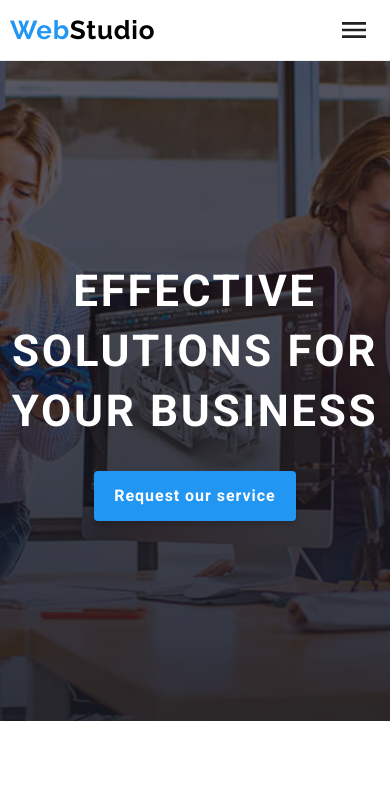
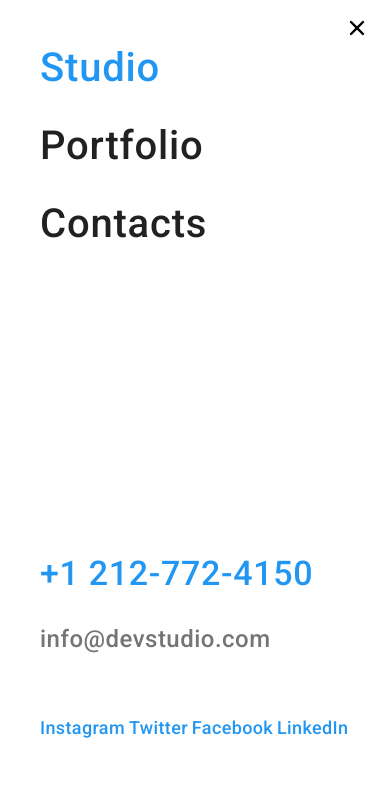
Before and after one commit to Tumoji/goit-markup-hw-08, a plain HTML site: page index.html in a window 390 px wide. Shown: the top 812 px of the page. Drawn offline with Linux system fonts and the light colour scheme.

Commit message:
added mobile menu js and style

```diff
--- a/css/styles.css
+++ b/css/styles.css
@@ -125,6 +125,98 @@ nav > ul > li > .menu {
   bottom: -32px;
   background: var(--link-color-hover);
   border-radius: 2px;
+}
+
+.js-menu-container {
+  display: none;
+}
+
+.js-menu-container.is-open {
+  display: flex;
+  flex-direction: column;
+  position: fixed;
+  top: 0;
+  right: 0;
+  background-color: #fff;
+  height: 100%;
+  width: 100%;
+  padding: 15px 15px 48px 40px;
+  z-index: 10;
+}
+
+.js-menu-container .js-close-menu {
+  border: none;
+  background: none;
+  cursor: pointer;
+  align-self: flex-end;
+}
+
+.js-menu-container .js-close-menu:hover {
+  color: #2196f3;
+  background: none;
+  box-shadow: none;
+}
+
+.menu-drawer-navigation {
+  display: flex;
+  flex-direction: column;
+}
+
+.menu-drawer {
+  display: flex;
+  flex-direction: column;
+  gap: 32px;
+}
+
+.menu-drawer .link {
+  font-size: 40px;
+  letter-spacing: 0.8px;
+  font-weight: 500;
+}
+
+.menu-drawer .active-link {
+  color: var(--link-color-hover);
+}
+
+.menu-contacts-drawer {
+  display: flex;
+  flex-direction: column;
+  gap: 32px;
+  margin-top: 306px;
+}
+
+.menu-contacts-drawer .phone {
+  color: var(--link-color-hover);
+  font-family: Roboto;
+  font-size: 34px;
+  font-style: normal;
+  font-weight: 500;
+  line-height: normal;
+  letter-spacing: 0.68px;
+}
+
+.menu-contacts-drawer .mail {
+  color: #757575;
+  font-family: Roboto;
+  font-size: 24px;
+  font-style: normal;
+  font-weight: 500;
+  line-height: normal;
+  letter-spacing: 0.48px;
+}
+
+.menu-social-links {
+  margin-top: 64px;
+}
+
+.menu-social-links a {
+  color: var(--link-color-hover);
+  font-family: Roboto;
+  font-size: 18px;
+  font-style: normal;
+  font-weight: 500;
+  line-height: 22px; /* 122.222% */
+  letter-spacing: 0.36px;
 }
 
 ul {
@@ -888,6 +980,10 @@ footer div .contact.mail {
     display: none;
   }
 
+  .js-menu-container.is-open {
+    display: none;
+  }
+
   .nav-header {
     display: flex;
     align-items: center;
--- a/index.html
+++ b/index.html
@@ -12,6 +12,47 @@
   </head>
 
   <body class="container">
+    <div class="js-menu-container is-open">
+      <button class="menu-toggle js-close-menu">
+        <svg
+          fill="currentColor"
+          viewBox="0 0 20 20"
+          xmlns="http://www.w3.org/2000/svg"
+          width="24"
+          height="24"
+        >
+          <path
+            fill-rule="evenodd"
+            d="M4.293 4.293a1 1 0 011.414 0L10 8.586l4.293-4.293a1 1 0 111.414 1.414L11.414 10l4.293 4.293a1 1 0 01-1.414 1.414L10 11.414l-4.293 4.293a1 1 0 01-1.414-1.414L8.586 10 4.293 5.707a1 1 0 010-1.414z"
+            clip-rule="evenodd"
+          ></path>
+        </svg>
+      </button>
+      <div class="menu-drawer-navigation">
+        <nav>
+          <ul class="menu-drawer">
+            <li><a href="index.html" class="active-link link">Studio</a></li>
+            <li><a href="portfolio.html" class="link">Portfolio</a></li>
+            <li><a href="contacts.html" class="link">Contacts</a></li>
+          </ul>
+        </nav>
+        <div class="menu-contacts-drawer">
+          <a href="tel:+1212-772-4150" class="link contact phone"
+            >+1 212-772-4150</a
+          >
+          <a href="mailto:info@devstudio.com" class="link contact mail"
+            >info@devstudio.com</a
+          >
+        </div>
+        <div class="menu-social-links">
+          <a href="https://www.instagram.com">Instagram</a>
+          <a href="https://www.twitter.com">Twitter</a>
+          <a href="https://www.facebook.com">Facebook</a>
+          <a href="https://www.linkedin.com">LinkedIn</a>
+        </div>
+      </div>
+    </div>
+
     <header class="border-header">
       <div class="global-header">
         <div>
@@ -19,7 +60,7 @@
             ><span class="logo-web">Web</span>Studio</a
           >
         </div>
-        <button class="menu-button">
+        <button class="menu-button js-open-menu">
           <svg
             xmlns="http://www.w3.org/2000/svg"
             width="40"
@@ -167,12 +208,28 @@
           <h2>Our Team</h2>
           <ul class="team-box">
             <li class="team-member">
+              <!-- Picture Replacement -->
+              <picture>
+                <!-- Desktop -->
+                <source
+                  media="(min-width:1200px)"
+                  srcset="images/team_1-d.jpg, images/team_1-d-2x.jpg"
+                />
+                <!-- Tablet -->
+                <source
+                  media="(min-width:768px)"
+                  srcset="images/team_1-t.jpg, images/team_1-t-2x.jpg"
+                />
+                <!-- Mobile -->
+                <source srcset="images/team_1-m.jpg, images/team_1-m-2x.jpg" />
                 <img
                   height="270"
                   width="280"
                   src="images/team_1.jpg"
                   alt="Christopher Walker Product Designer"
                 />
+              </picture>
+
               <div class="team-description">
                 <h5>Christopher Walker</h5>
                 <p>Product Designer</p>
@@ -550,5 +607,6 @@
     </div>
 
     <script src="./js/modal.js"></script>
+    <script src="./js/mobile-menu.js"></script>
   </body>
 </html>
--- /dev/null
+++ b/js/mobile-menu.js
@@ -0,0 +1,28 @@
+(() => {
+    const mobileMenu = document.querySelector('.js-menu-container');
+    const openMenuBtn = document.querySelector('.js-open-menu');
+    const closeMenuBtn = document.querySelector('.js-close-menu');
+
+    const toggleMenu = () => {
+      const isMenuOpen =
+        openMenuBtn.getAttribute('aria-expanded') === 'true' || false;
+      openMenuBtn.setAttribute('aria-expanded', !isMenuOpen);
+      mobileMenu.classList.toggle('is-open');
+
+      const scrollLockMethod = !isMenuOpen
+        ? 'disableBodyScroll'
+        : 'enableBodyScroll';
+      bodyScrollLock[scrollLockMethod](document.body);
+    };
+
+    openMenuBtn.addEventListener('click', toggleMenu);
+    closeMenuBtn.addEventListener('click', toggleMenu);
+
+    // Close the mobile menu on wider screens if the device orientation changes
+    window.matchMedia('(min-width: 768px)').addEventListener('change', e => {
+      if (!e.matches) return;
+      mobileMenu.classList.remove('is-open');
+      openMenuBtn.setAttribute('aria-expanded', false);
+      bodyScrollLock.enableBodyScroll(document.body);
+    });
+  })();
```
Lines whose indentation alone changed are shown as unchanged.
